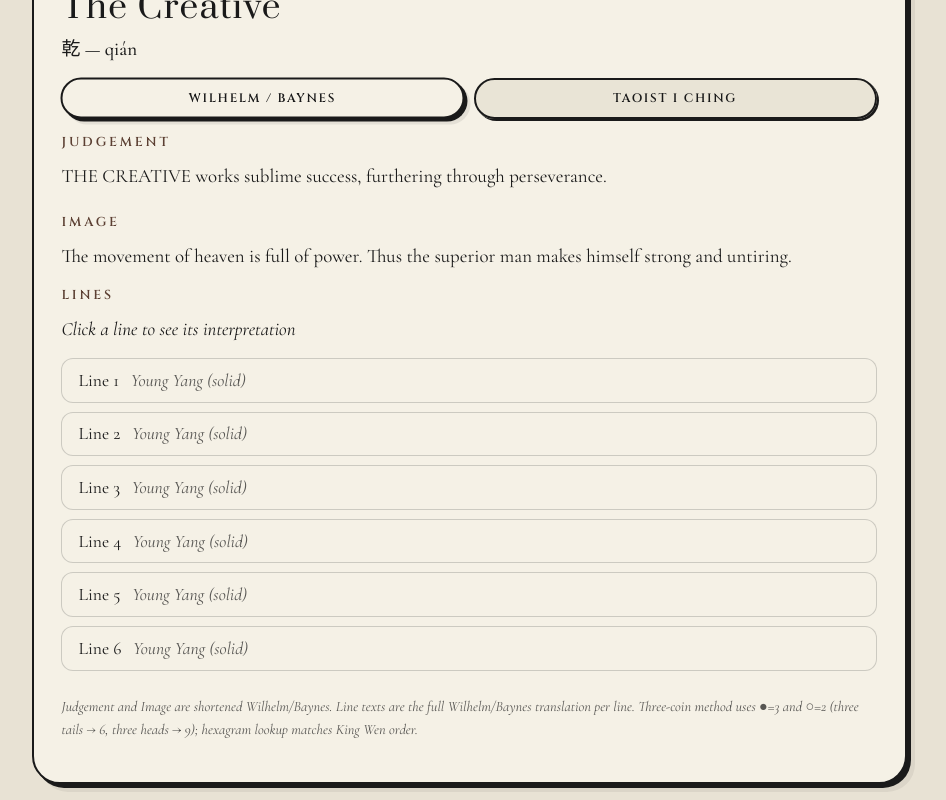
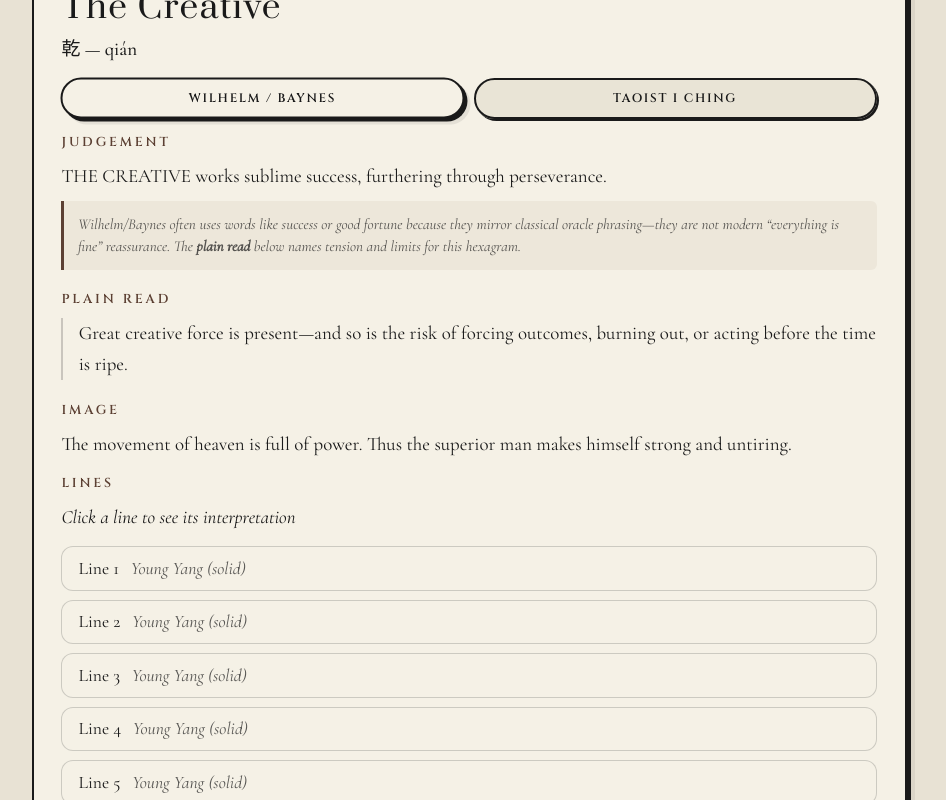
Before and after one commit to grahamgrilli/iching-app, a React (Vite) app: page / in a window 1280 px wide. Shown: the part 1040-1840 px from the top of the page, without its empty margins (171-1117 px from the left). Built offline with nearby package versions, Linux system fonts and the light colour scheme.

Commit message:
make less sunshiny notes, fix sticky buttons

```diff
--- a/src/App.css
+++ b/src/App.css
@@ -235,12 +235,22 @@
   color: var(--color-ink);
   font-size: 1rem;
   cursor: pointer;
+  -webkit-tap-highlight-color: transparent;
+  touch-action: manipulation;
   transition: transform 0.12s ease, background 0.15s, border-color 0.15s;
 }
 
-.coin:hover:not(:disabled) {
-  background: #fff;
-  transform: translateY(-1px);
+/* Only real hover (mouse/trackpad): touch devices get “sticky” :hover and the coin looked wrong until tap elsewhere */
+@media (hover: hover) and (pointer: fine) {
+  .coin.tails:hover:not(:disabled) {
+    background: #fff;
+    transform: translateY(-1px);
+  }
+
+  .coin.heads:hover:not(:disabled) {
+    filter: brightness(1.12);
+    transform: translateY(-1px);
+  }
 }
 
 .coin.heads {
@@ -462,6 +472,36 @@
   color: var(--color-ink);
 }
 
+.wilhelm-diction-note {
+  font-size: 0.84rem !important;
+  line-height: 1.5 !important;
+  color: var(--color-ink-muted) !important;
+  font-style: italic;
+  padding: 0.65rem 0.75rem;
+  margin: -0.25rem 0 0.85rem !important;
+  background: rgba(232, 226, 212, 0.65);
+  border-left: 3px solid var(--color-earth);
+  border-radius: 0 6px 6px 0;
+}
+
+.sober-read {
+  font-style: normal !important;
+  color: var(--color-ink) !important;
+  border-left: 2px solid rgba(26, 26, 26, 0.2);
+  padding-left: 0.85rem;
+  margin-bottom: 0.95rem !important;
+}
+
+.transformation-subheading {
+  font-family: var(--font-label);
+  font-size: 0.68rem;
+  font-weight: 600;
+  letter-spacing: 0.18em;
+  text-transform: uppercase;
+  color: var(--color-earth);
+  margin: 1rem 0 0.4rem;
+}
+
 .lines-hint {
   font-size: 0.88rem;
   font-style: italic;
--- a/src/components/Interpretation.tsx
+++ b/src/components/Interpretation.tsx
@@ -1,7 +1,7 @@
 import { useState } from 'react';
 import type { LineValue } from '../lib/cast';
 import type { HexagramData } from '../data/hexagrams';
-import { getTaoistIChingInterpretation } from '../data/hexagrams';
+import { getTaoistIChingInterpretation, getSoberJudgementNote } from '../data/hexagrams';
 import { isChanging } from '../lib/cast';
 
 type TranslationSource = 'wilhelm' | 'taoist';
@@ -47,6 +47,10 @@ export default function Interpretation({
     showWilhelm
       ? resulting?.judgement
       : (taoistResulting?.judgement ?? resulting?.judgement);
+
+  const soberPrimary = getSoberJudgementNote(primary.number);
+  const soberResulting =
+    resulting != null ? getSoberJudgementNote(resulting.number) : '';
 
   return (
     <div className="interpretation">
@@ -95,6 +99,21 @@ export default function Interpretation({
       <div className="overview">
         <h3>Judgement</h3>
         <p>{judgementText}</p>
+        {showWilhelm && (
+          <p className="wilhelm-diction-note">
+            Wilhelm/Baynes often uses words like <em>success</em> or <em>good fortune</em> because they mirror
+            classical oracle phrasing—they are not modern “everything is fine” reassurance. The{' '}
+            <strong>plain read</strong> below names tension and limits for this hexagram.
+          </p>
+        )}
+        {!showWilhelm && (
+          <p className="wilhelm-diction-note">
+            Taoist-tab summaries are short app-written glosses and can read upbeat; use the{' '}
+            <strong>plain read</strong> and Wilhelm tab for a starker view of the same figure.
+          </p>
+        )}
+        <h3>Plain read</h3>
+        <p className="sober-read">{soberPrimary}</p>
         <h3>Image</h3>
         <p>{imageText}</p>
       </div>
@@ -141,13 +160,19 @@ export default function Interpretation({
           </h4>
           <p className="chinese">{resulting.chinese} — {resulting.pinyin}</p>
           <p className="judgement">{resultingJudgement}</p>
+          {soberResulting && (
+            <>
+              <h4 className="transformation-subheading">Plain read (resulting)</h4>
+              <p className="sober-read">{soberResulting}</p>
+            </>
+          )}
         </div>
       )}
 
       <p className="attribution">
         {showWilhelm
-          ? 'Judgement and Image are shortened Wilhelm/Baynes. Line texts are the full Wilhelm/Baynes translation per line. Three-coin method uses ●=3 and ○=2 (three tails → 6, three heads → 9); hexagram lookup matches King Wen order.'
-          : 'Taoist I Ching tab uses bundled original summaries (not Cleary’s published wording). Wilhelm/Baynes remains available on the first tab.'}
+          ? 'Judgement and Image are shortened Wilhelm/Baynes. “Plain read” is an app-written balance note (not Wilhelm). Line texts are full Wilhelm/Baynes per line. Three-coin: ●=3, ○=2; King Wen numbering.'
+          : 'Taoist tab: bundled original summaries. Plain read + Wilhelm tab give a cooler assessment. Line texts on Wilhelm tab remain full Wilhelm/Baynes.'}
       </p>
     </div>
   );
--- a/src/data/hexagrams.ts
+++ b/src/data/hexagrams.ts
@@ -5,6 +5,7 @@
 
 import wilhelmLines from './wilhelmLines.json';
 import clearyInterpretations from './clearyInterpretations.json';
+import soberJudgementNotes from './soberJudgementNotes.json';
 
 export interface HexagramData {
   number: number;
@@ -138,6 +139,12 @@ export function getTaoistIChingInterpretation(
   return clearyByHex[String(number)];
 }
 
+/** Even-handed gloss: friction, limits, shadows—pairs with condensed Wilhelm judgment. */
+export function getSoberJudgementNote(number: number): string {
+  const row = soberJudgementNotes as Record<string, string>;
+  return row[String(number)] ?? '';
+}
+
 const BINARY_TO_NUMBER: Record<string, number> = {
   '111111': 1, '000000': 2, '010001': 3, '100010': 4, '010111': 5, '111010': 6,
   '000010': 7, '010000': 8, '110111': 9, '111011': 10, '000111': 11, '111000': 12,
--- /dev/null
+++ b/src/data/soberJudgementNotes.json
@@ -0,0 +1,66 @@
+{
+  "1": "Great creative force is present—and so is the risk of forcing outcomes, burning out, or acting before the time is ripe.",
+  "2": "Receptive strength means carrying what is real; it can also mean passivity, being led astray, or carrying too much for others.",
+  "3": "Beginnings are tangled and unclear. “Success” here assumes patience and sorting mess—rash starts make things worse.",
+  "4": "Immaturity and blind spots; growth needs teaching, not cleverness. “Success” is conditional on humility.",
+  "5": "Waiting is the lesson—impatience and premature action are the usual mistakes, not lack of talent.",
+  "6": "Opposition and blockage: even “good fortune” here is about knowing when to stop fighting, not winning every point.",
+  "7": "Discipline and collective force—also the danger of conformity, harsh leadership, or marching without a humane aim.",
+  "8": "Alliance and loyalty—also the risk of cliques, dependency, and unexamined “togetherness.”",
+  "9": "Small accumulations and restraint; progress is partial. Full breakthrough is still withheld—don’t over-read a sunny word.",
+  "10": "Walking near danger: tact buys safety, not immunity. Complacency after a narrow escape is a classic slip.",
+  "11": "Harmony and flow—still subject to reversal; ease can breed neglect when conditions turn.",
+  "12": "Closure and mismatch: the superior person retreats to inner truth; outer advance is not favored.",
+  "13": "Fellowship in openness—also faction, performance of unity, and mistaking crowd for clarity.",
+  "14": "Great holdings—envy, burden, and the moral cost of power attend real abundance.",
+  "15": "Modesty steadies; false humility and self-erasure are the shadow sides.",
+  "16": "Enthusiasm can mobilize—or manipulate, scatter, or crash after the high wears off.",
+  "17": "Following the time—also following blindly, mood-chasing, or losing your own axis.",
+  "18": "Rot in the pattern: repair is possible but costly; family/system wounds don’t heal by optimism alone.",
+  "19": "Approach and growth—Wilhelm adds a coming downturn (“eighth month”); don’t assume the curve stays up.",
+  "20": "Looking and being seen: exposure cuts both ways; image without substance fails.",
+  "21": "Justice and bite-through: clarity can become cruelty; penalties need proportion.",
+  "22": "Grace and surface polish—distraction by appearance, vanity, and style over depth.",
+  "23": "Stripping away: erosion of support; the text warns against pushing forward as if things were normal.",
+  "24": "Return of light—small, fragile; don’t confuse first stirrings with full recovery.",
+  "25": "Natural correctness—also accident, recklessness disguised as innocence, and disproportionate fallout.",
+  "26": "Gathering strength and learning—also hoarding, dogma, and delaying right action.",
+  "27": "Nourishment: what you feed (body, speech, attention) builds or poisons; neglect and greed both misalign.",
+  "28": "Overload: structure near breaking; bravado and “push through” thinking worsen the sag.",
+  "29": "Danger repeated: sincerity helps you endure, not erase hazard. Risk and anxiety are structural here.",
+  "30": "Clarity and attachment to what gives light—also burnout, dazzle, and clinging past usefulness.",
+  "31": "Influence and attraction—haste in bonding, seduction without commitment, mistaking chemistry for fit.",
+  "32": "Duration—also rigidity, habit for its own sake, and mistaking motion for meaning.",
+  "33": "Retreat as strategy, not cowardice; pursuing more when heaven says yield deepens loss.",
+  "34": "Great strength—danger is using force where measure and law are required.",
+  "35": "Advance and visibility—envy, haste, and hollow recognition travel with the rise.",
+  "36": "Light wounded or hidden: injury, slander, or necessary concealment; perseverance is sober, not cheerful.",
+  "37": "The household: roles, loyalties, and private order—dysfunction here is intimate and consequential.",
+  "38": "Opposition and distance: trust is local and small; large unity is not promised.",
+  "39": "Obstruction and limping: progress is slow, directional (not all paths help), and may need help you don’t yet have.",
+  "40": "Release after tension—old patterns can snap back; forgiveness isn’t the same as forgetting risk.",
+  "41": "Decrease and austerity: loss and restraint bite; “success” is tied to sincerity under reduction, not gain.",
+  "42": "Increase—also inflation of ego, overextension, and mistaking more for better.",
+  "43": "Breakthrough and open declaration—danger, backlash, and the cost of forcing truth into the open.",
+  "44": "Sudden encounter with what is seductive or subversive; binding where you shouldn’t is the recurring harm.",
+  "45": "Gathering—also panic herds, armed anxiety, and mistaking assembly for right purpose.",
+  "46": "Rising by degrees—still dependent on help, season, and not skipping rungs; fearlessness isn’t recklessness.",
+  "47": "Oppression: depletion, doubt, words not believed; “success” here is endurance and integrity under strain, not ease.",
+  "48": "The well: common resource—neglect, freeloading, and poisoned sources are the failures of the pattern.",
+  "49": "Revolution: real change needs timing and trust; forced or cosmetic change backfires.",
+  "50": "The cauldron: transformation of substance—also pressure to “be useful,” ritual empty of heart.",
+  "51": "Shock: alarm that reorders life—trauma, instability, and the temptation to perform calm instead of change.",
+  "52": "Stillness—also numbness, avoidance, and freezing when movement is due.",
+  "53": "Gradualness—impatience and skipped steps wreck this pattern; marriage imagery is serious, not decorative.",
+  "54": "The marrying maiden: misalignment, second place, and undertakings that don’t truly further.",
+  "55": "Peak fullness—also hubris at noon, lawsuits, and the turn toward decline built into the height.",
+  "56": "The wanderer: marginality, small margins, and the loneliness of not being home.",
+  "57": "Gentle penetration—also nagging, invisible pressure, and influence without accountability.",
+  "58": "Joy and exchange—also gossip, addiction to pleasure, and agreement that avoids hard truth.",
+  "59": "Dispersion—dissolving blocks can also mean scattering focus, faith, or responsibility.",
+  "60": "Limit and measure—too loose fails; too tight becomes galling and unsustainable.",
+  "61": "Inner truth—also naivete, misplaced trust, and “sincerity” shown to the wrong objects.",
+  "62": "Small excess: stay low; overreaching in small matters is the specific warning.",
+  "63": "After completion: order already slipping; vigilance at the end matters more than celebration.",
+  "64": "Almost across—almost invites careless hurry; the fox’s tail in the water is unfinished business made worse."
+}
```
Also changed, not shown: src/components/CoinInput.tsx (+7 -1 lines), 4 other files (tests, documents, lock files or other folders).
